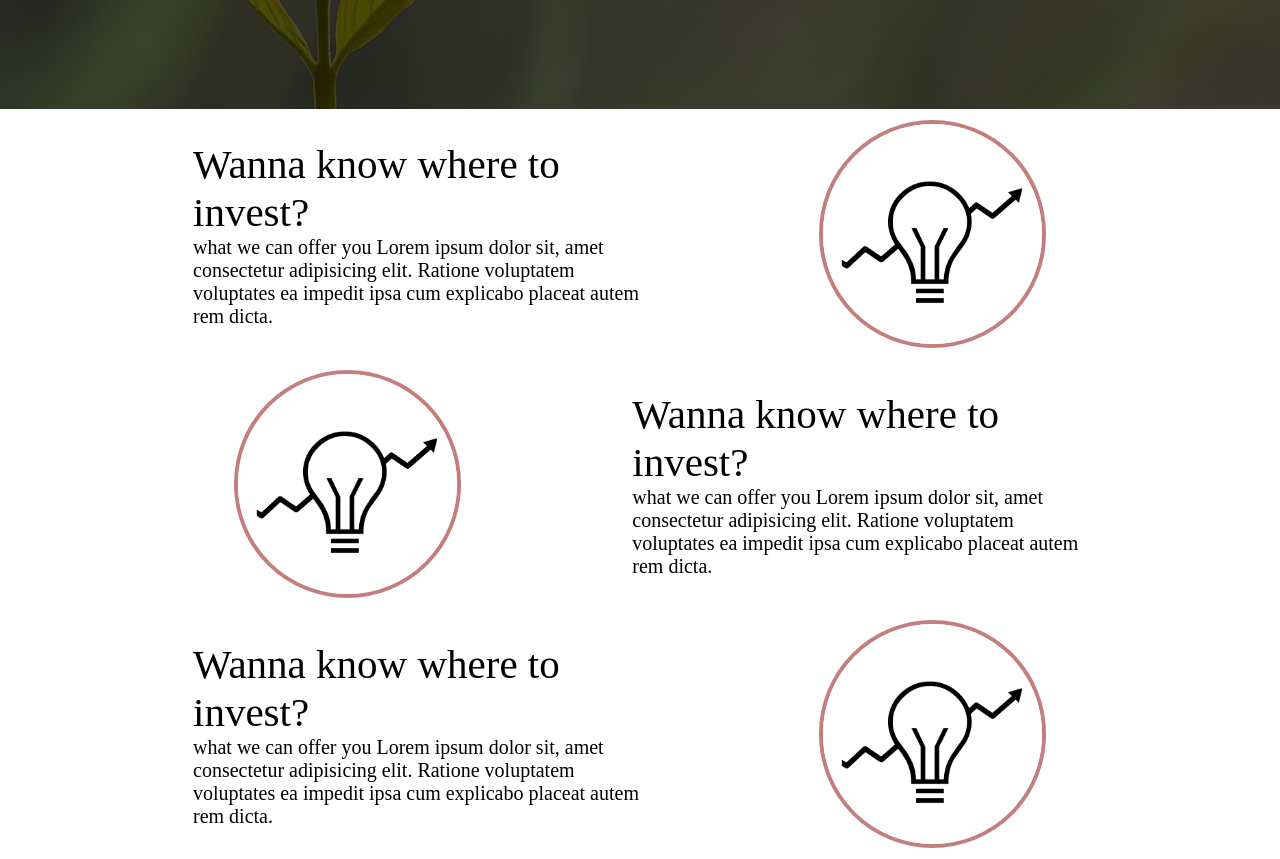
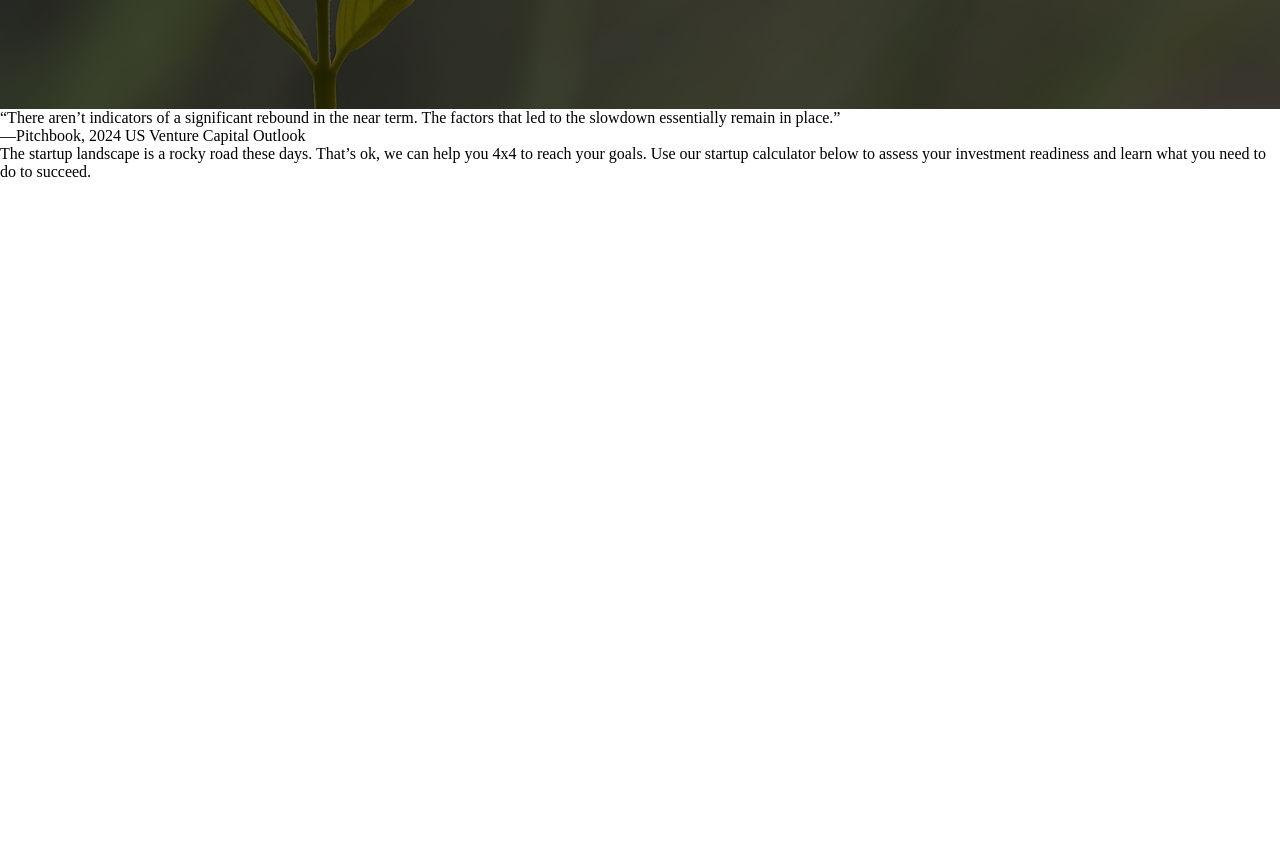
Before and after one commit to pinkcoderpro718/aiprj, a website: page index.html in a window 1280 px wide. Shown: the part 526-1385 px from the top of the page. After the commit the page ends 800 px from the top, so only its background shows below. Drawn offline with Linux system fonts and the light colour scheme.

Commit message:
Update index.html

```diff
--- a/index.html
+++ b/index.html
@@ -12,7 +12,7 @@
             <div class="logo"><img src="frontend/img/Square44x44Logo.targetsize-44.png" alt="logo"></div>
             <li><a href="#Home">Home</a></li>
             <li><a href="#About">About</a></li>
-            <li><a href="#Services">Serices</a></li>
+            <li><a href="#Services">Services</a></li>
             <li><a href="#Contact">Contact</a></li>
 
         </ul>
@@ -25,8 +25,8 @@
     <section class="background fristSection">
         <div class="box-main">
             <div class="fristHalf">
-                <p class="text-big">Are you ready??</p>
-                <p class="text-small">Heratcore Startup Calculator will let you know more depth about your business and we are here to help you grow.</p>
+                <p class="text-big">ARE YOU READY?</p>
+                <p class="text-small">Heartcore Startup Calculator will let you know more depth about your business and we are here to help you grow.</p>
                 <div class="buttons">
                     <button onclick="transitionToIndex()" class="btn">Let's Get Started</button>
                     <script>
@@ -47,34 +47,20 @@
         </div>
     </section>
 
-    <section class="section">
-        <div class="paras">
-        <p class="sectionTag text-big">Wanna know where to invest? </p>
-        <p class="sectionSubTag text-small">what we can offer you Lorem ipsum dolor sit, amet consectetur adipisicing elit. Ratione voluptatem voluptates ea impedit ipsa cum explicabo placeat autem rem dicta.</p>
+    <!-- Container two - Middle Text -->
+    <section>
+        <div class="containerMiddle">
+            <div class="text-containerOne">
+                <p>“There aren’t indicators of a significant rebound in the near term.
+                    The factors that led to the slowdown essentially remain in place.” </p>
+                <div>—Pitchbook, 2024 US Venture Capital Outlook</div>
+            </div>
         </div>
-        <div class="thumbnail">
-            <img src="frontend/img/logo.png" alt="idea image" class="imgFluid">
+
+        <!-- Container three - Text with color -->
+        <div class="text-containerTwo">
+            <p>The startup landscape is a rocky road these days. That’s ok, we can help you 4x4 to reach your goals. Use our startup calculator below to assess your investment readiness and learn what you need to do to succeed.</p>
         </div>
     </section>
-
-    <section class="section section-left">
-        <div class="paras">
-        <p class="sectionTag text-big">Wanna know where to invest? </p>
-        <p class="sectionSubTag text-small">what we can offer you Lorem ipsum dolor sit, amet consectetur adipisicing elit. Ratione voluptatem voluptates ea impedit ipsa cum explicabo placeat autem rem dicta.</p>
-        </div>
-        <div class="thumbnail">
-            <img src="frontend/img/logo.png" alt="idea image" class="imgFluid">
-        </div>
-    </section>
-
-    <section class="section">
-        <div class="paras">
-        <p class="sectionTag text-big">Wanna know where to invest? </p>
-        <p class="sectionSubTag text-small">what we can offer you Lorem ipsum dolor sit, amet consectetur adipisicing elit. Ratione voluptatem voluptates ea impedit ipsa cum explicabo placeat autem rem dicta.</p>
-        </div>
-        <div class="thumbnail">
-            <img src="frontend/img/logo.png" alt="idea image" class="imgFluid">
-        </div>
-    </section>
-</body>
+    </body>
 </html>
```
